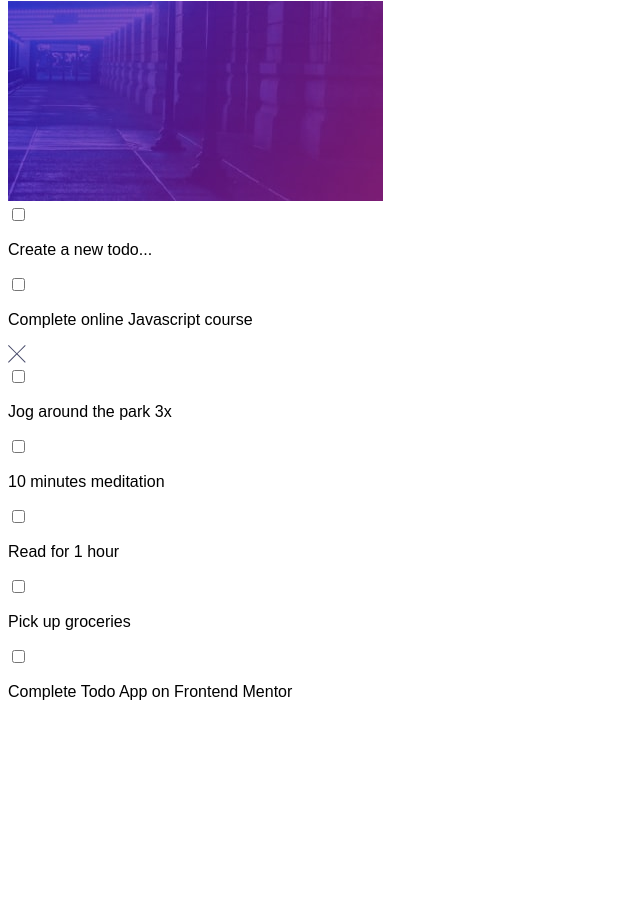
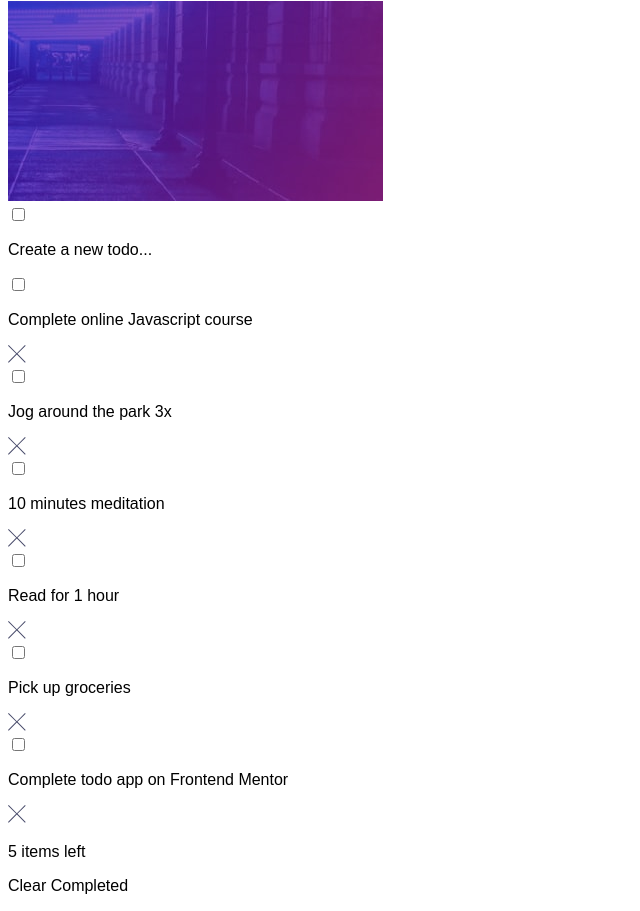
Before and after one commit to alexlitocortez/todoapp, a plain HTML site: page index.html in a window 1280 px wide. Shown: the part 109-1020 px from the top of the page, without its empty margins (0-640 px from the left). Before the commit the page ends 826 px from the top, so only its background shows below. Drawn offline with Linux system fonts and the light colour scheme; files whose address does not match are found by name.

Commit message:
index.html

```diff
--- a/index.html
+++ b/index.html
@@ -38,32 +38,43 @@
                 <input class="checkbox" type="checkbox">
             </label>
             <p class="font">Jog around the park 3x</p>
+            <img class="x-2" src="/Users/l/Desktop/Frontendmentor.io/Todo App/todo-app-main/images/icon-cross.svg" alt="x sign">
         </div>
         <div class="greybox">
             <label class="container" type="checkbox">
                 <input class="checkbox" type="checkbox">
             </label>
             <p class="font">10 minutes meditation</p>
+            <img class="x-3" src="/Users/l/Desktop/Frontendmentor.io/Todo App/todo-app-main/images/icon-cross.svg" alt="x sign">
         </div>
         <div class="greybox">
             <label class="container" type="checkbox">
                 <input class="checkbox" type="checkbox">
             </label>
             <p class="font">Read for 1 hour</p>
+            <img class="x-4" src="/Users/l/Desktop/Frontendmentor.io/Todo App/todo-app-main/images/icon-cross.svg" alt="x sign">
         </div>
         <div class="greybox">
             <label class="container" type="checkbox">
                 <input class="checkbox" type="checkbox">
             </label>
             <p class="font">Pick up groceries</p>
+            <img class="x-5" src="/Users/l/Desktop/Frontendmentor.io/Todo App/todo-app-main/images/icon-cross.svg" alt="x sign">
         </div>
         <div class="greybox">
             <label class="container" type="checkbox">
                 <input class="checkbox" type="checkbox">
             </label>
-            <p class="font">Complete Todo App on Frontend Mentor</p>
+            <p class="font">Complete todo app on Frontend Mentor</p>
+            <img class="x-6" src="/Users/l/Desktop/Frontendmentor.io/Todo App/todo-app-main/images/icon-cross.svg" alt="x sign">
         </div>
-        <div class="greybox"></div>
+        <div class="greybox">
+            <p class="font-2" id="list-completion-1">5 items left</p>
+            <p class="font-2" id="list-completion-2">Clear Completed</p>
+        </div>
     </section>
+
+    <!-- Section for new div -->
+
 </body>
 </html>
```
